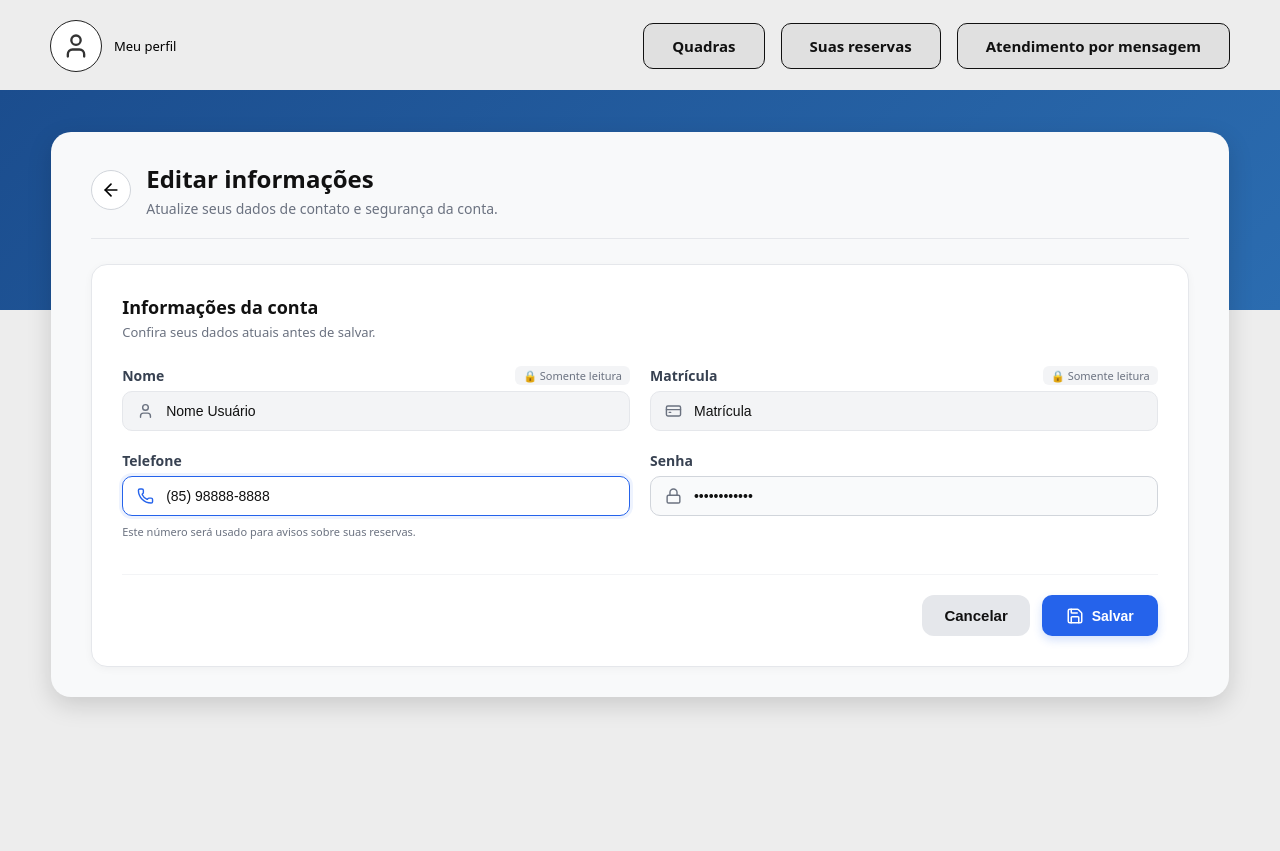
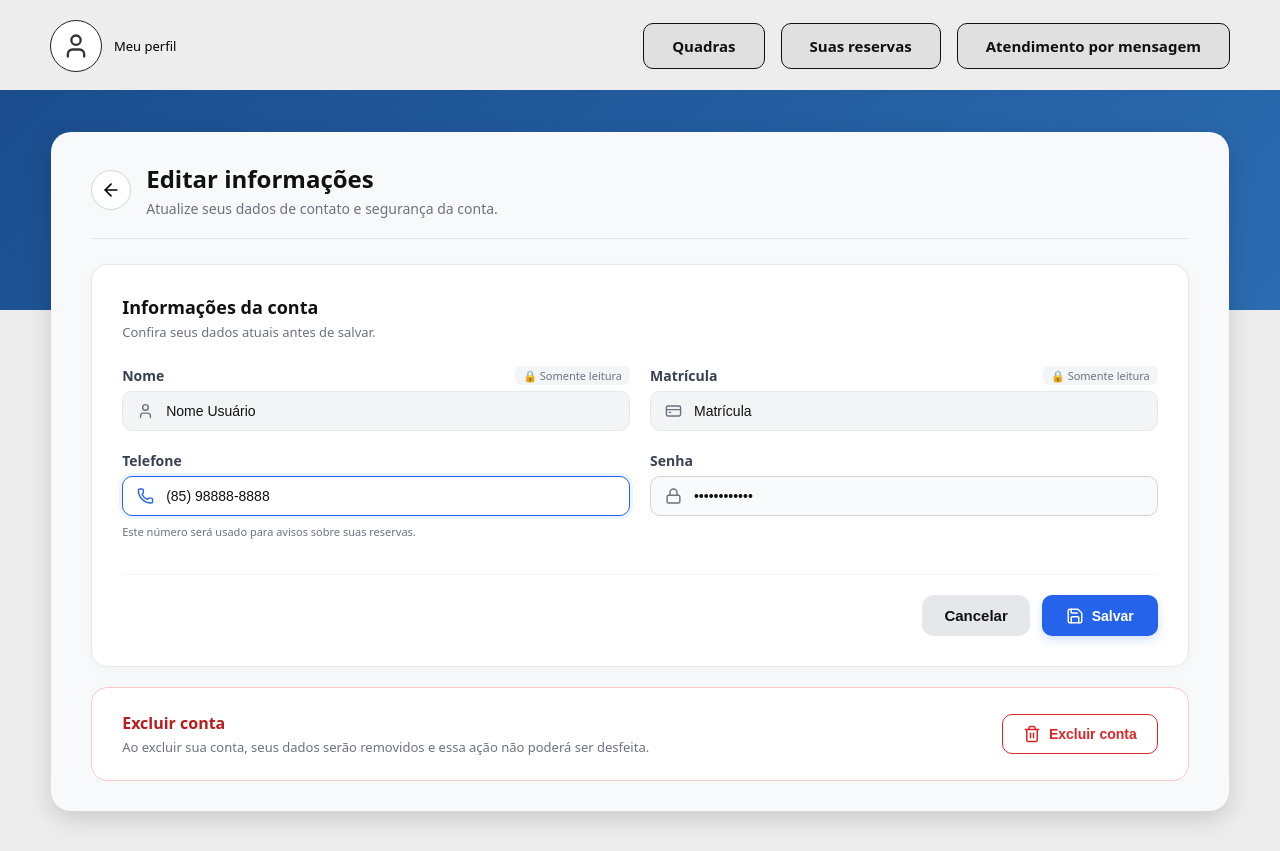
Before and after one commit to araripe0805/DesenvolvimentoWeb, a React (Vite) app: page /perfil/editar in a window 1280 px wide. Before the commit the page ends 800 px from the top, so only its background shows below. Built offline with nearby package versions, Linux system fonts and the light colour scheme.

Commit message:
Adicionando botão para excluir conta

```diff
--- a/src/pages/TelaEditarInformacoes.jsx
+++ b/src/pages/TelaEditarInformacoes.jsx
@@ -1,7 +1,7 @@
 import React, { useState } from 'react';
 import { useLocation, useNavigate } from 'react-router-dom';
 import { HeaderTelaprincipal } from '../components/Header_telaprincipal';
-import { ArrowLeft, Save, User, Lock, Phone, CreditCard } from 'lucide-react';
+import { ArrowLeft, Save, User, Lock, Phone, CreditCard, Trash2 } from 'lucide-react';
 import '../styles/TelaEditarInformacoes.css';
 
 export function TelaEditarInformacoes() {
@@ -126,6 +126,18 @@ export function TelaEditarInformacoes() {
                             </div>
                         </form>
                     </div>
+
+                    {/* Zona de perigo: excluir conta */}
+                    <div className="danger-zone-box">
+                        <div className="danger-zone-text">
+                            <h3>Excluir conta</h3>
+                            <p>Ao excluir sua conta, seus dados serão removidos e essa ação não poderá ser desfeita.</p>
+                        </div>
+
+                        <button type="button" className="delete-account-btn">
+                            <Trash2 size={18} /> Excluir conta
+                        </button>
+                    </div>
                 </div>
             </main>
         </div>
--- a/src/styles/TelaEditarInformacoes.css
+++ b/src/styles/TelaEditarInformacoes.css
@@ -200,4 +200,56 @@
   .input-row-group {
     grid-template-columns: 1fr;
   }
+
+  .danger-zone-box {
+    flex-direction: column;
+    align-items: flex-start;
+  }
 }
+
+/* Zona de perigo: excluir conta */
+.danger-zone-box {
+  display: flex;
+  justify-content: space-between;
+  align-items: center;
+  gap: 20px;
+  margin-top: 20px;
+  background-color: #ffffff;
+  border: 1px solid #fecaca;
+  border-radius: 16px;
+  padding: 24px 30px;
+}
+
+.danger-zone-text h3 {
+  font-size: 16px;
+  font-weight: 700;
+  color: #b91c1c;
+  margin: 0 0 4px 0;
+}
+
+.danger-zone-text p {
+  font-size: 13px;
+  color: #6b7280;
+  margin: 0;
+}
+
+.delete-account-btn {
+  display: flex;
+  align-items: center;
+  gap: 8px;
+  flex-shrink: 0;
+  background-color: #ffffff;
+  color: #dc2626;
+  border: 1px solid #dc2626;
+  border-radius: 10px;
+  padding: 10px 20px;
+  font-size: 14px;
+  font-weight: 600;
+  cursor: pointer;
+  transition: background-color 0.2s, color 0.2s;
+}
+
+.delete-account-btn:hover {
+  background-color: #dc2626;
+  color: #ffffff;
+}
```
